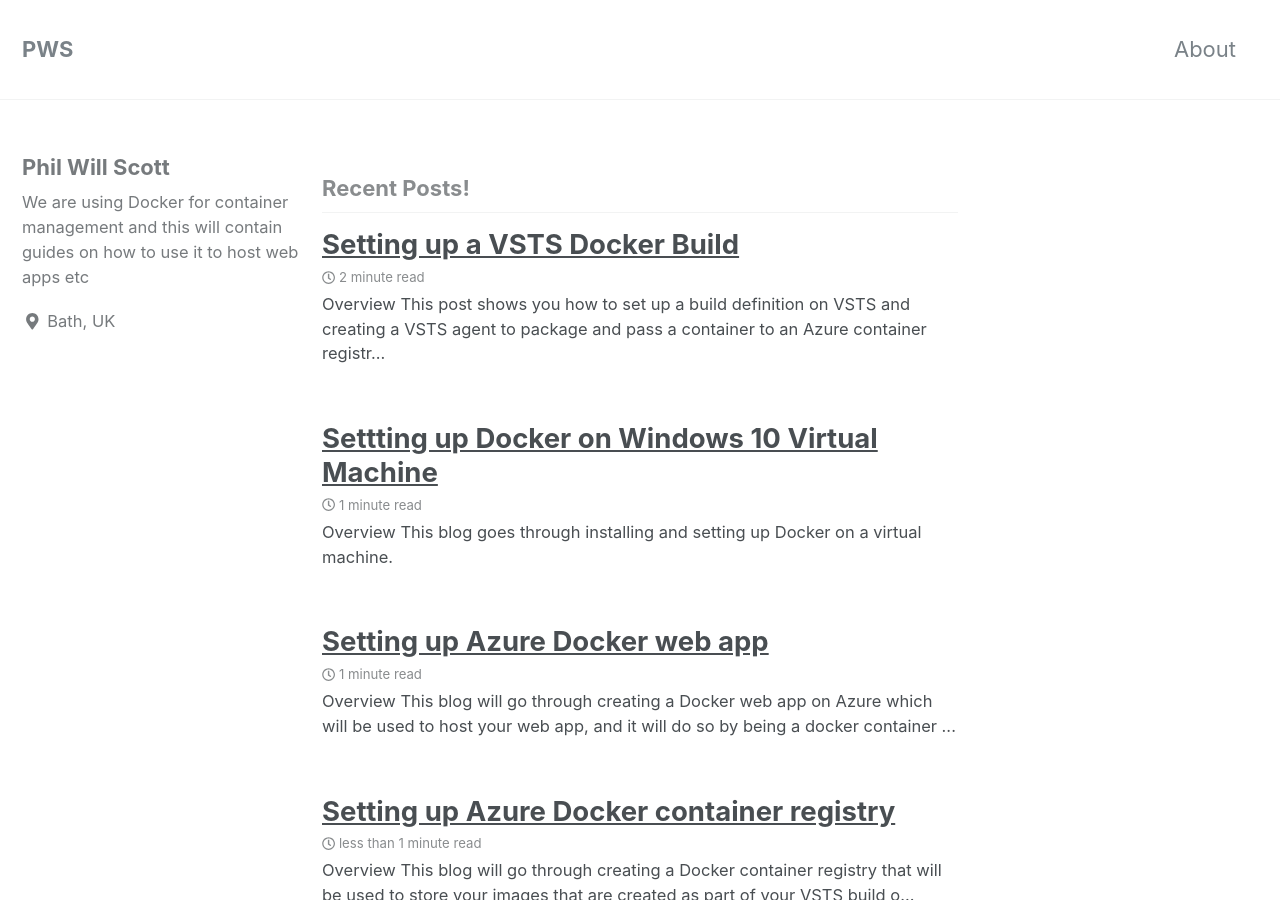
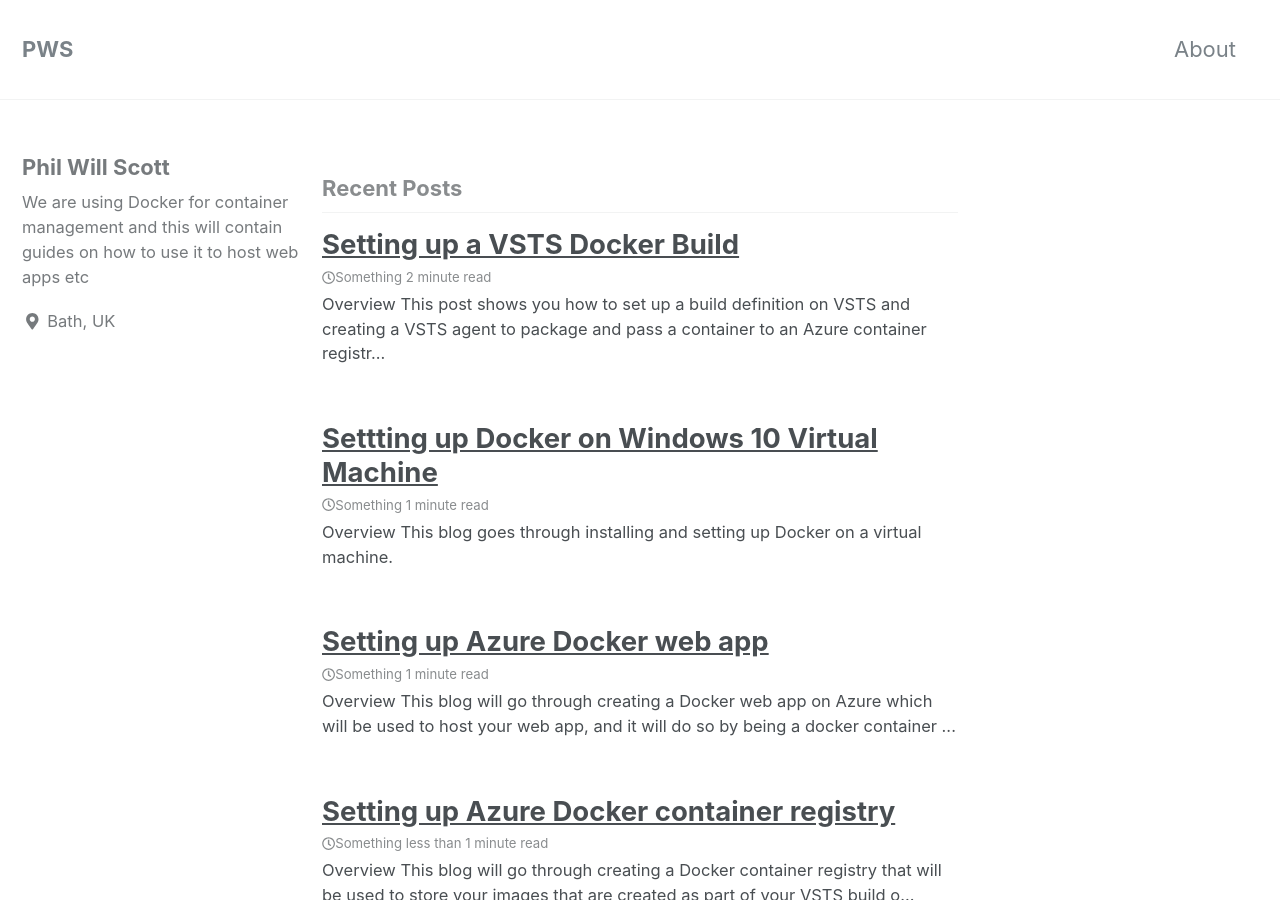
Before and after one commit to BenchProjects/PWS-Blog, a Jekyll site: the page built from index.html, in a window 1280 px wide and 900 px high. Built offline with Jekyll 4.4.1, drawn with Linux system fonts in a browser that asks for light colours; nearby versions of some CDN libraries; the list of posts is cut into pages by our own code; some of the changed text lies outside the part shown.

```diff
--- a/_data/ui-text.yml
+++ b/_data/ui-text.yml
@@ -27,7 +27,7 @@ en: &DEFAULT_EN
   powered_by                 : "Powered by"
   website_label              : "Website"
   email_label                : "Email"
-  recent_posts               : "Recent Posts!"
+  recent_posts               : "Recent Posts"
   undefined_wpm              : "Undefined parameter words_per_minute at _config.yml"
   comment_form_info          : "Your email address will not be published. Required fields are marked"
   comment_form_comment_label : "Comment"
--- a/_includes/archive-single.html
+++ b/_includes/archive-single.html
@@ -31,7 +31,7 @@
       {% endif %}
     </h2>
     {% if post.read_time %}
-      <p class="page__meta"><i class="far fa-clock" aria-hidden="true"></i> {% include read-time.html %}</p>
+      <p class="page__meta"><i class="far fa-clock" aria-hidden="true"></i>Something {% include read-time.html %}</p>
     {% endif %}
     {% if post.excerpt %}<p class="archive__item-excerpt" itemprop="description">{{ post.excerpt | markdownify | strip_html | truncate: 160 }}</p>{% endif %}
   </article>
```
